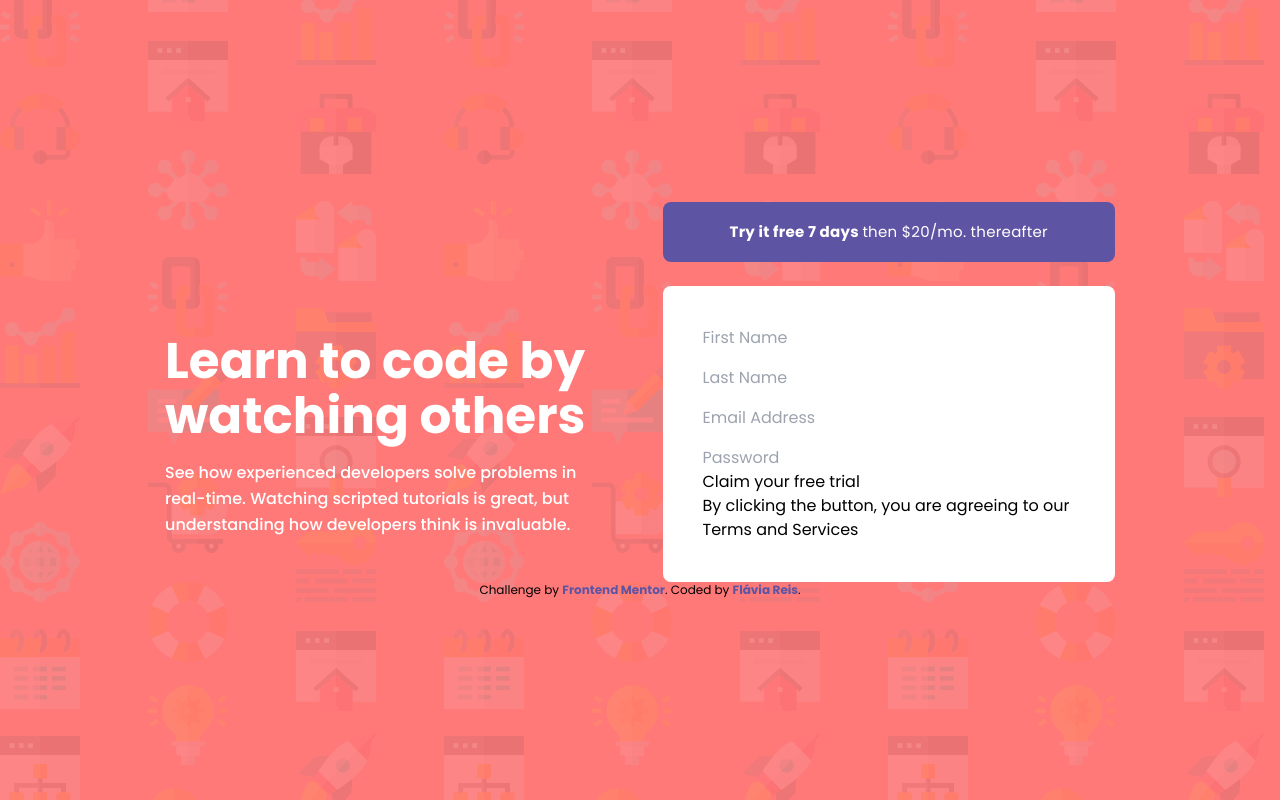
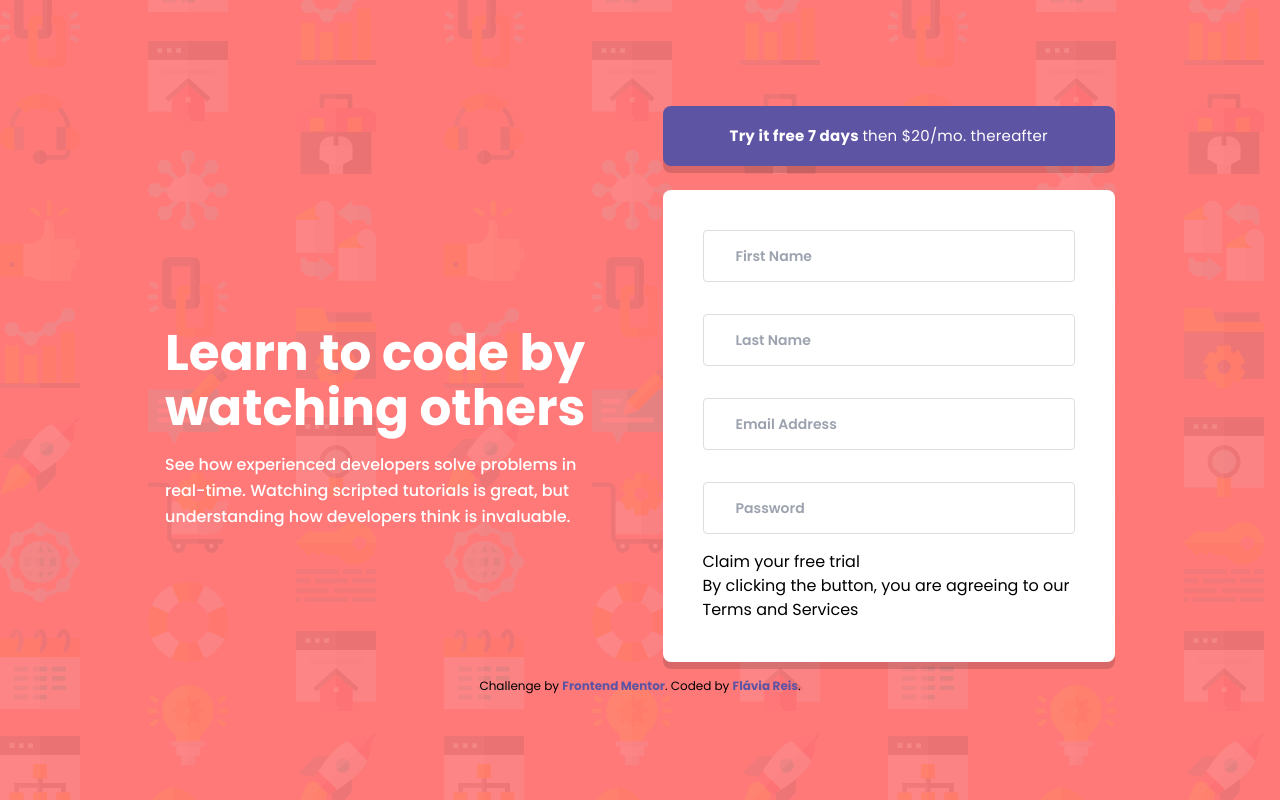
Before and after one commit to flaviare1s/intro-component-with-signup-form, a website: page src/index.html in a window 1280 px wide. Drawn offline with Linux system fonts and the light colour scheme.

Commit message:
Making the styles of the form

```diff
--- a/src/index.html
+++ b/src/index.html
@@ -24,13 +24,13 @@
     </div>
 
     <div class="lg:w-1/2">
-      <p class="flex bg-roxo text-white w-full h-[88px] lg:h-[60px] px-16 text-[15px] font-bold leading-[26px] tracking-[.27px] justify-center items-center text-center rounded-lg mb-6"><a href="#">Try it free 7 days <span class="font-normal"> then $20/mo. thereafter</span></a></p>
-      <div class="bg-white rounded-lg p-6 lg:p-10">
+      <p class="flex bg-roxo text-white w-full h-[88px] lg:h-[60px] px-16 text-[15px] font-bold leading-[26px] tracking-[.27px] justify-center items-center text-center rounded-lg mb-6 shadow-3xl"><a href="#">Try it free 7 days <span class="font-normal"> then $20/mo. thereafter</span></a></p>
+      <div class="bg-white rounded-lg p-6 lg:p-10 shadow-3xl">
         <form class="flex flex-col gap-4">
-          <input type="text" name="first-name" id="first-name" placeholder="First Name">
-          <input type="text" name="last-name" id="last-name" placeholder="Last Name">
-          <input type="email" name="email" id="email" placeholder="Email Address">
-          <input type="password" name="password" id="password" placeholder="Password">
+          <input class="text-sm font-semibold text-dark rounded border border-[#DEDEDE] active:border-dark p-[15px] lg:px-[32px] mb-4" type="text" name="first-name" id="first-name" placeholder="First Name">
+          <input class="text-sm font-semibold text-dark rounded border border-[#DEDEDE] active:border-dark p-[15px] lg:px-[32px] mb-4" type="text" name="last-name" id="last-name" placeholder="Last Name">
+          <input class="text-sm font-semibold text-dark rounded border border-[#DEDEDE] active:border-dark p-[15px] lg:px-[32px] mb-4" type="email" name="email" id="email" placeholder="Email Address">
+          <input class="text-sm font-semibold text-dark rounded border border-[#DEDEDE] active:border-dark p-[15px] lg:px-[32px] mb-4" type="password" name="password" id="password" placeholder="Password">
         </form>
         <a href="#">Claim your free trial</a>
         <p>By clicking the button, you are agreeing to our <a href="#">Terms and Services</a></p>
@@ -39,7 +39,7 @@
 
   </section>
 
-  <footer>
+  <footer class="mt-4">
     <p class="text-xs text-center">
       Challenge by <a class="text-roxo font-bold" href="https://www.frontendmentor.io?ref=challenge" target="_blank">Frontend Mentor</a>.
       Coded by <a class="text-roxo font-bold" href="https://github.com/flaviare1s">Flávia Reis</a>.
--- a/tailwind.config.js
+++ b/tailwind.config.js
@@ -16,6 +16,9 @@ module.exports = {
         'bg-mobile': "url('../images/bg-intro-mobile.png')",
         'bg-desktop': "url('../images/bg-intro-desktop.png')",
       },
+      boxShadow: {
+        '3xl': '0 7px 0 rgba(0, 0, 0, 0.15)',
+      }
     },
   },
   plugins: [],
```
Also changed, not shown: src/output.css.
